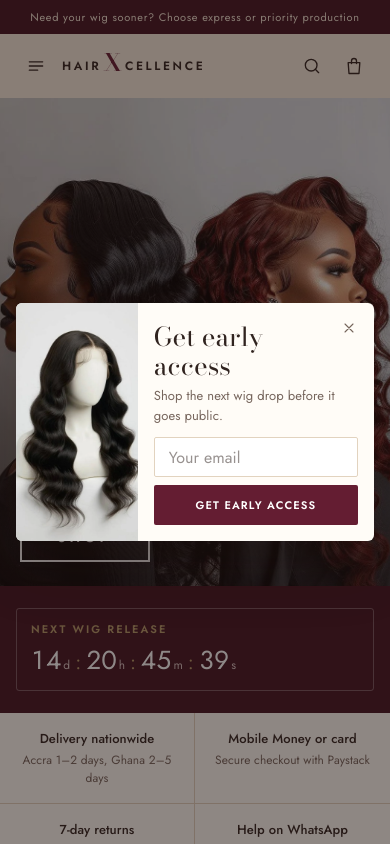
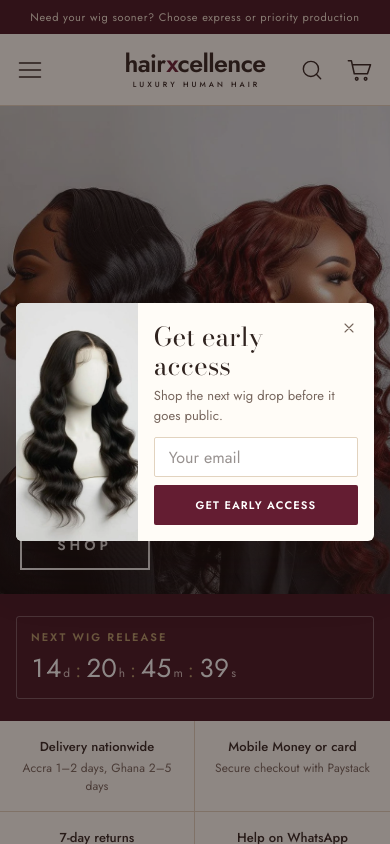
Before and after one commit to PrinceAmoakoBannerman/Hair-Xcellence, a React (Vite) app: page / in a window 390 px wide. Shown: the top 844 px of the page. Built offline with nearby package versions, Linux system fonts and the light colour scheme.

Commit message:
Redesign header with centred wordmark logo
Bold lowercase wordmark with tagline, centred on mobile between the menu
and search/cart icons; thinner, larger icons and a cart icon; solid header.
Also keep the mobile hero full width on short screens.

```diff
--- a/src/index.css
+++ b/src/index.css
@@ -78,10 +78,7 @@
 /* Header */
 .site-header { position: sticky; top: 0; z-index: 40; height: 76px; padding: 0 clamp(16px, 4vw, 56px); display: grid; grid-template-columns: auto 1fr auto; align-items: center; gap: 24px; background: rgba(245,235,221,.94); backdrop-filter: blur(10px); border-bottom: 1px solid transparent; transition: border-color .3s, box-shadow .3s; }
 .site-header.scrolled { border-color: var(--line); box-shadow: 0 6px 24px rgba(48,35,31,.05); }
-.hdr-left { display: flex; align-items: center; gap: 6px; }
 .hdr-burger { display: none; }
-.logo { display: inline-flex; align-items: baseline; font: 600 15px/1 var(--sans); letter-spacing: .28em; color: var(--ink); white-space: nowrap; }
-.logo em { font: italic 500 30px/0 var(--serif); color: var(--brand); letter-spacing: 0; margin: 0 2px 0 1px; }
 .hdr-nav { display: flex; justify-content: center; gap: clamp(16px, 2.2vw, 34px); }
 .hdr-nav button { font-size: 13px; letter-spacing: .04em; padding: 28px 0; position: relative; color: var(--ink); }
 .hdr-nav button::after { content: ""; position: absolute; left: 0; right: 0; bottom: 20px; height: 1px; background: var(--brand); transform: scaleX(0); transition: transform .3s; }
@@ -405,11 +402,9 @@
   body { font-size: 14px; }
   .announce { font-size: 11px; height: 34px; }
   .site-header { height: 64px; gap: 8px; }
-  .logo { font-size: 12px; letter-spacing: .22em; }
-  .logo em { font-size: 24px; }
   .hide-sm { display: none; }
   .icon-btn { width: 40px; height: 40px; }
-  .hero { height: auto; aspect-ratio: 4 / 5; min-height: 0; max-height: 82svh; }
+  .hero { width: 100%; height: auto; aspect-ratio: 4 / 5; min-height: 0; max-height: 82svh; }
   .hero > img { object-position: center 25%; }
   .hero-btn { height: 50px; min-width: 130px; font-size: 14px; }
   .drop-band .countdown { width: 100%; justify-content: space-between; padding: 12px 14px; }
@@ -529,9 +524,6 @@ body { font-size: 15px; letter-spacing: .005em; }
   .spec-list > div { grid-template-columns: 84px 1fr; font-size: 13px; }
 }
 
-/* Logo X: upright Bodoni (the italic cut is too hairline at small sizes) */
-.logo em { font: normal 600 30px/0 var(--serif); margin: 0 3px 0 2px; position: relative; top: 1px; }
-@media (max-width: 600px) { .logo em { font-size: 24px; } }
 
 /* ═══ Product cards: minimal, centred, uppercase names ═══ */
 .p-card-media { border-radius: 2px; background: #efe6da; }
@@ -628,3 +620,29 @@ body { font-size: 15px; letter-spacing: .005em; }
 .dh-wa-icon { width: 36px; height: 36px; border-radius: 50%; background: #25D366; display: grid; place-items: center; color: #fff; flex: none; }
 .dh-status { display: flex; align-items: center; gap: 8px; font-size: 12px; color: var(--muted); }
 .dh-status i { width: 8px; height: 8px; border-radius: 50%; background: #25D366; box-shadow: 0 0 0 3px rgba(37,211,102,.18); flex: none; }
+
+/* ═══ Header: crisp wordmark logo, centred on mobile ═══ */
+.site-header { background: var(--surface); backdrop-filter: none; border-bottom: 1px solid var(--line); height: 80px; }
+.hdr-logo { display: flex; align-items: center; }
+.logo { display: inline-flex; flex-direction: column; align-items: center; gap: 5px; color: var(--ink); white-space: nowrap; -webkit-font-smoothing: antialiased; }
+.logo-word { font: 600 27px/1 var(--sans); letter-spacing: -.025em; text-transform: lowercase; }
+.logo-word b { font-weight: 600; color: var(--brand); }
+.logo-tag { font: 500 8.5px/1 var(--sans); letter-spacing: .44em; text-transform: uppercase; padding-left: .44em; }
+.site-header .icon-btn svg { stroke-width: 1.3; }
+.site-header .icon-btn { width: 46px; height: 46px; }
+.hdr-actions { gap: 4px; }
+.cart-btn b { top: 4px; right: 2px; }
+.drawer-top .logo-word { font-size: 24px; }
+
+@media (max-width: 1100px) {
+  .site-header { grid-template-columns: 1fr auto 1fr; gap: 8px; }
+  .hdr-burger { display: grid; justify-self: start; margin-left: -8px; }
+  .hdr-logo { justify-self: center; }
+  .hdr-actions { justify-self: end; margin-right: -8px; }
+}
+@media (max-width: 600px) {
+  .site-header { height: 72px; }
+  .logo-word { font-size: 25px; }
+  .logo-tag { font-size: 7.5px; letter-spacing: .4em; padding-left: .4em; }
+  .site-header .icon-btn { width: 44px; height: 44px; }
+}
--- a/src/layout.tsx
+++ b/src/layout.tsx
@@ -29,7 +29,10 @@ export const NAV: NavItem[] = [
 ]
 
 function Logo({ onClick }: { onClick: () => void }) {
-  return <button className="logo" onClick={onClick} aria-label="Hair Xcellence home"><span>HAIR</span><em>X</em><span>CELLENCE</span></button>
+  return <button className="logo" onClick={onClick} aria-label="Hair Xcellence home">
+    <span className="logo-word">hair<b>x</b>cellence</span>
+    <span className="logo-tag">Luxury human hair</span>
+  </button>
 }
 
 export function Header({ page, category, go, cartCount }: { page: Page; category?: string; go: Go; cartCount: number }) {
@@ -58,17 +61,15 @@ export function Header({ page, category, go, cartCount }: { page: Page; category
   return <>
     <Announcement />
     <header className={`site-header ${scrolled ? 'scrolled' : ''}`}>
-      <div className="hdr-left">
-        <button className="icon-btn hdr-burger" onClick={() => setMenu(true)} aria-label="Open menu"><Icon name="menu" /></button>
-        <Logo onClick={() => go('home')} />
-      </div>
+      <button className="icon-btn hdr-burger" onClick={() => setMenu(true)} aria-label="Open menu"><Icon name="menu" size={28} /></button>
+      <div className="hdr-logo"><Logo onClick={() => go('home')} /></div>
       <nav className="hdr-nav" aria-label="Main">
         {NAV.map(n => <button key={n.label} className={isActive(n) ? 'active' : ''} onClick={() => nav(n)}>{n.label}</button>)}
       </nav>
       <div className="hdr-actions">
-        <button className="icon-btn" onClick={() => setSearch(!search)} aria-label="Search" aria-expanded={search}><Icon name={search ? 'x' : 'search'} /></button>
+        <button className="icon-btn" onClick={() => setSearch(!search)} aria-label="Search" aria-expanded={search}><Icon name={search ? 'x' : 'search'} size={26} /></button>
         <button className="icon-btn hide-sm" onClick={() => go('account')} aria-label="Account"><Icon name="user" /></button>
-        <button className="icon-btn cart-btn" onClick={() => go('cart')} aria-label={`Cart, ${cartCount} items`}><Icon name="bag" />{cartCount > 0 && <b>{cartCount}</b>}</button>
+        <button className="icon-btn cart-btn" onClick={() => go('cart')} aria-label={`Cart, ${cartCount} items`}><Icon name="cart" size={28} />{cartCount > 0 && <b>{cartCount}</b>}</button>
       </div>
       {search && <div className="search-panel">
         <div className="search-field"><Icon name="search" /><input autoFocus value={q} onChange={e => setQ(e.target.value)} onKeyDown={e => { if (e.key === 'Escape') setSearch(false); if (e.key === 'Enter' && results[0]) { setSearch(false); go('product', { id: results[0].id }) } }} placeholder="Search wigs, textures, bundles…" aria-label="Search products" /></div>
--- a/src/ui.tsx
+++ b/src/ui.tsx
@@ -1,11 +1,11 @@
 import { useEffect, useRef, useState, type ReactNode } from 'react'
 import { type Go, type Product, compareAtPrice, money, startingPrice, LENGTHS } from './data'
 
-export type IconName = 'menu' | 'search' | 'user' | 'bag' | 'arrow' | 'chevron' | 'x' | 'plus' | 'minus' | 'check' | 'heart' | 'whatsapp' | 'box' | 'truck' | 'card' | 'chart' | 'grid' | 'users' | 'settings' | 'edit' | 'trash' | 'star' | 'sliders' | 'eye' | 'instagram' | 'shield' | 'return' | 'sparkle' | 'scissors'
+export type IconName = 'menu' | 'search' | 'user' | 'bag' | 'arrow' | 'chevron' | 'x' | 'plus' | 'minus' | 'check' | 'heart' | 'whatsapp' | 'box' | 'truck' | 'card' | 'chart' | 'grid' | 'users' | 'settings' | 'edit' | 'trash' | 'star' | 'sliders' | 'eye' | 'instagram' | 'shield' | 'return' | 'sparkle' | 'scissors' | 'cart'
 
 export function Icon({ name, size = 20 }: { name: IconName; size?: number }) {
   const paths: Record<IconName, ReactNode> = {
-    menu: <path d="M4 7h16M4 12h16M4 17h10" />,
+    menu: <path d="M3 6h18M3 12h18M3 18h18" />,
     search: <><circle cx="11" cy="11" r="7" /><path d="m20 20-4-4" /></>,
     user: <><circle cx="12" cy="8" r="4" /><path d="M4.5 21a7.5 7.5 0 0 1 15 0" /></>,
     bag: <><path d="M5 8h14l-1 13H6L5 8Z" /><path d="M9 9V6a3 3 0 0 1 6 0v3" /></>,
@@ -33,6 +33,7 @@ export function Icon({ name, size = 20 }: { name: IconName; size?: number }) {
     shield: <><path d="M12 3 4 6v6c0 5 3.5 8 8 9 4.5-1 8-4 8-9V6l-8-3Z" /><path d="m8.5 12 2.5 2.5 4.5-5" /></>,
     return: <path d="M9 14 4 9l5-5M4 9h11a5 5 0 0 1 0 10h-3" />,
     sparkle: <path d="M12 3v4M12 17v4M3 12h4M17 12h4M6 6l2.5 2.5M15.5 15.5 18 18M6 18l2.5-2.5M15.5 8.5 18 6" />,
+    cart: <><path d="M2 4h2.6l2.5 11.2h11.3L21 7.5H5.4" /><circle cx="9.2" cy="19.6" r="1.1" /><circle cx="16.8" cy="19.6" r="1.1" /></>,
     scissors: <><circle cx="6" cy="6" r="3" /><circle cx="6" cy="18" r="3" /><path d="M8.1 8.1 20 20M8.1 15.9 20 4" /></>,
   }
   return <svg width={size} height={size} viewBox="0 0 24 24" fill="none" stroke="currentColor" strokeWidth="1.6" strokeLinecap="round" strokeLinejoin="round" aria-hidden>{paths[name]}</svg>
```
